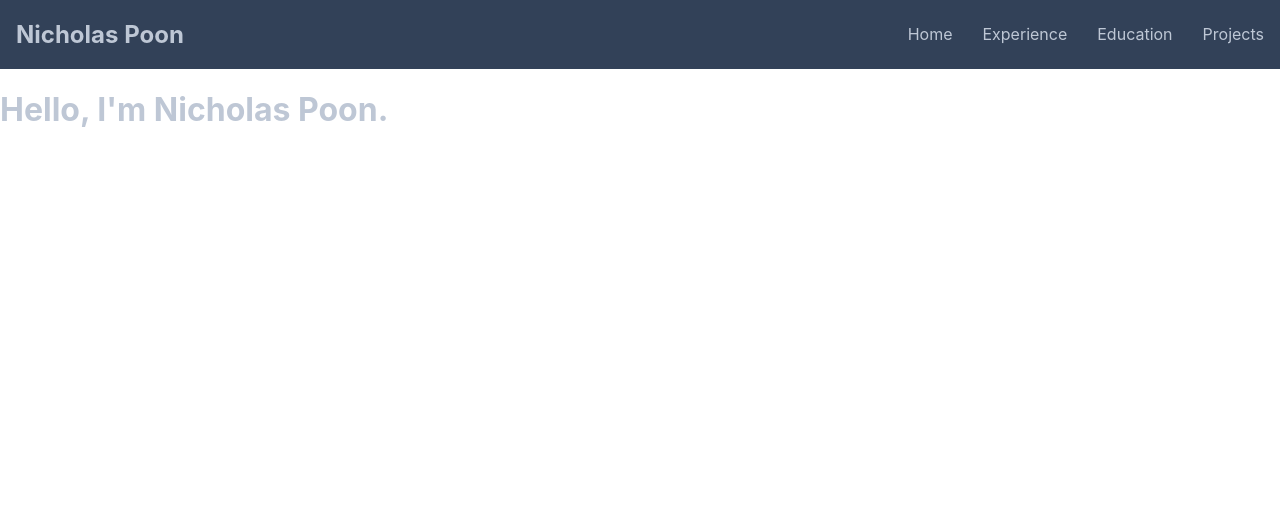
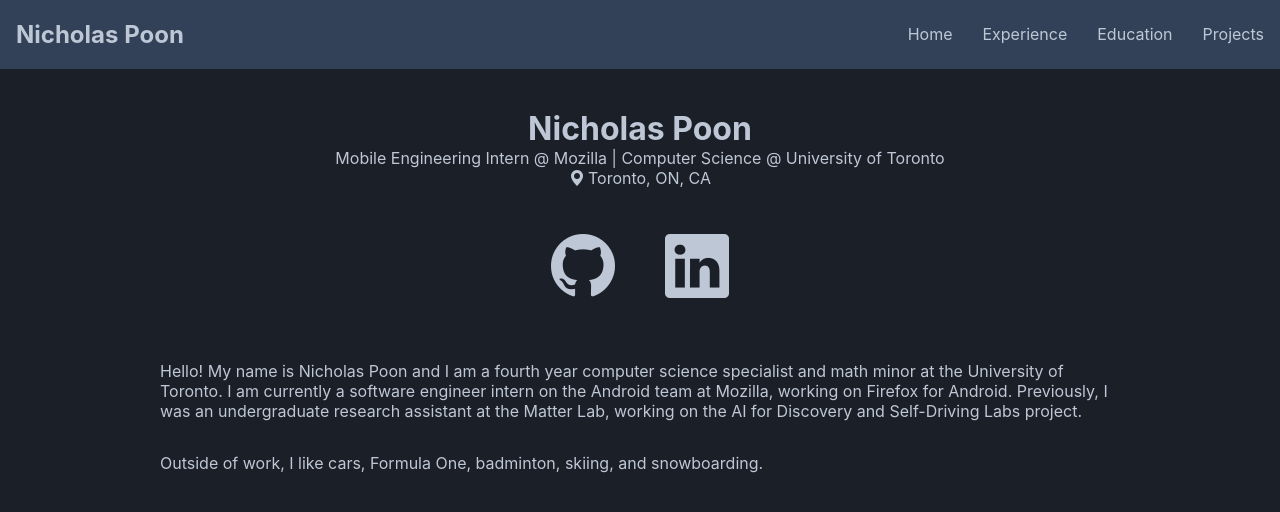
Before and after one commit to nicholaspoon03/nicholaspoon03.github.io, a React (Create React App) app: page / in a window 1280 px wide. Shown: the top 512 px of the page. Built offline with nearby package versions, Linux system fonts and the light colour scheme.

Commit message:
Adding homepage

```diff
--- a/package.json
+++ b/package.json
@@ -8,6 +8,7 @@
     "@testing-library/jest-dom": "^6.6.3",
     "@testing-library/react": "^16.3.0",
     "@testing-library/user-event": "^13.5.0",
+    "bootstrap-icons": "^1.13.1",
     "react": "^19.1.0",
     "react-dom": "^19.1.0",
     "react-router-dom": "^7.6.2",
--- a/src/App.css
+++ b/src/App.css
@@ -20,11 +20,35 @@
 
 .header-links-row {
   display: flex;
-  /* justify-content: right; */
   gap: 30px;
 }
 
 .header-links {
+  text-decoration: none;
+  color: #BEC7D5;
+}
+
+.home-content {
+  display: flex;
+  flex-direction: column;
+  justify-content: center;
+  padding: 0 10rem;
+}
+
+.home-text {
+  display: flex;
+  justify-content: center;
+  margin: 0px;
+}
+
+.location-row {
+  display: flex;
+  flex-direction: row;
+  align-items: center;
+}
+
+.social-media-icons {
+  font-size: 400%;
   text-decoration: none;
   color: #BEC7D5;
 }
--- a/src/index.css
+++ b/src/index.css
@@ -6,6 +6,7 @@ body {
   -webkit-font-smoothing: antialiased;
   -moz-osx-font-smoothing: grayscale;
   color: #BEC7D5;
+  background-color: #1b1f27;
 }
 
 code {
--- a/src/pages/Home.js
+++ b/src/pages/Home.js
@@ -1,8 +1,41 @@
+import 'bootstrap-icons/font/bootstrap-icons.css';
 
 function Home() {
     return (
         <main>
-            <h1>Hello, I'm Nicholas Poon.</h1>
+            <div className="home-content">
+                <div style={{ height: '40px' }} />
+                <h1 className="home-text">Nicholas Poon</h1>
+                <span className="home-text">Mobile Engineering Intern @ Mozilla | Computer Science @ University of Toronto</span>
+                <div className="location-row home-text">
+                    <i className="bi bi-geo-alt-fill"></i>
+                    <div style={{ width: '3px' }} />
+                    <p1>Toronto, ON, CA</p1>
+                </div>
+
+                <div style={{ height: '40px' }} />
+
+                <div className="home-text">
+                    <a href="https://github.com/nicholaspoon03" target="_blank" rel="noreferrer">
+                        <i className="bi bi-github social-media-icons"></i>
+                    </a>
+
+                    <div style={{ width: '50px' }} />
+
+                    <a href="https://www.linkedin.com/in/nicholas-poon/" target="_blank" rel="noreferrer">
+                        <i className="bi bi-linkedin social-media-icons"></i>
+                    </a>
+                </div>
+
+                <div style={{ height: '40px' }} />
+
+                <p>Hello! My name is Nicholas Poon and I am a fourth year computer science specialist and math minor at the
+                    University of Toronto. I am currently a software engineer intern on the Android team at Mozilla, working
+                    on Firefox for Android. Previously, I was an undergraduate research assistant at the Matter Lab, working
+                    on the AI for Discovery and Self-Driving Labs project.</p>
+
+                <p>Outside of work, I like cars, Formula One, badminton, skiing, and snowboarding.</p>
+            </div>
         </main>
     )
 }
```
Also changed, not shown: 1 other file (tests, documents, lock files or other folders).
